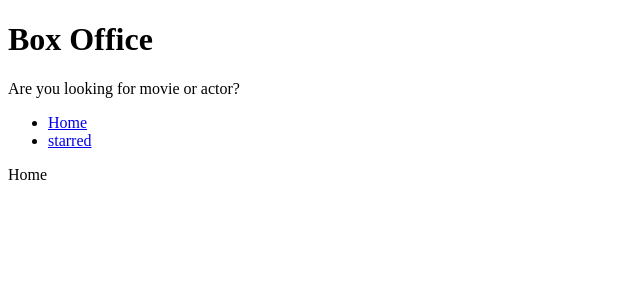
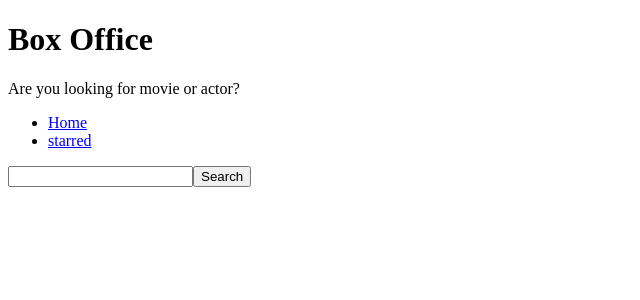
Before and after one commit to saad-ken/Box-office-app, a React (Create React App) app: page / in a window 1280 px wide. Shown: the top 300 px of the page, without its empty margins (0-640 px from the left). Built offline with nearby package versions, Linux system fonts and the light colour scheme.

Commit message:
Added search and used init tv maze api

```diff
--- a/src/pages/Home.js
+++ b/src/pages/Home.js
@@ -1,8 +1,42 @@
-import React from "react";
+import React, { useState } from "react";
 import MainPageLayout from "../components/MainPageLayout";
 
 const Home = () => {
-  return <MainPageLayout>Home</MainPageLayout>;
+  const [input, setInput] = useState("");
+
+  const onInputChange = (ev) => {
+    setInput(ev.target.value);
+  };
+
+  const OnSearch = () => {
+    // https://api.tvmaze.com/search/shows?q=
+
+    fetch(`https://api.tvmaze.com/search/shows?q=${input}`).then((res) =>
+      res.json().then((result) => {
+        console.log(result);
+      })
+    );
+  };
+
+  const onKeydown = (ev) => {
+    if (ev.keyCode === 13) {
+      OnSearch();
+    }
+  };
+
+  return (
+    <MainPageLayout>
+      <input
+        type="text"
+        onChange={onInputChange}
+        value={input}
+        onKeyDown={onKeydown}
+      />
+      <button type="button" onClick={OnSearch}>
+        Search
+      </button>
+    </MainPageLayout>
+  );
 };
 
 export default Home;
```
